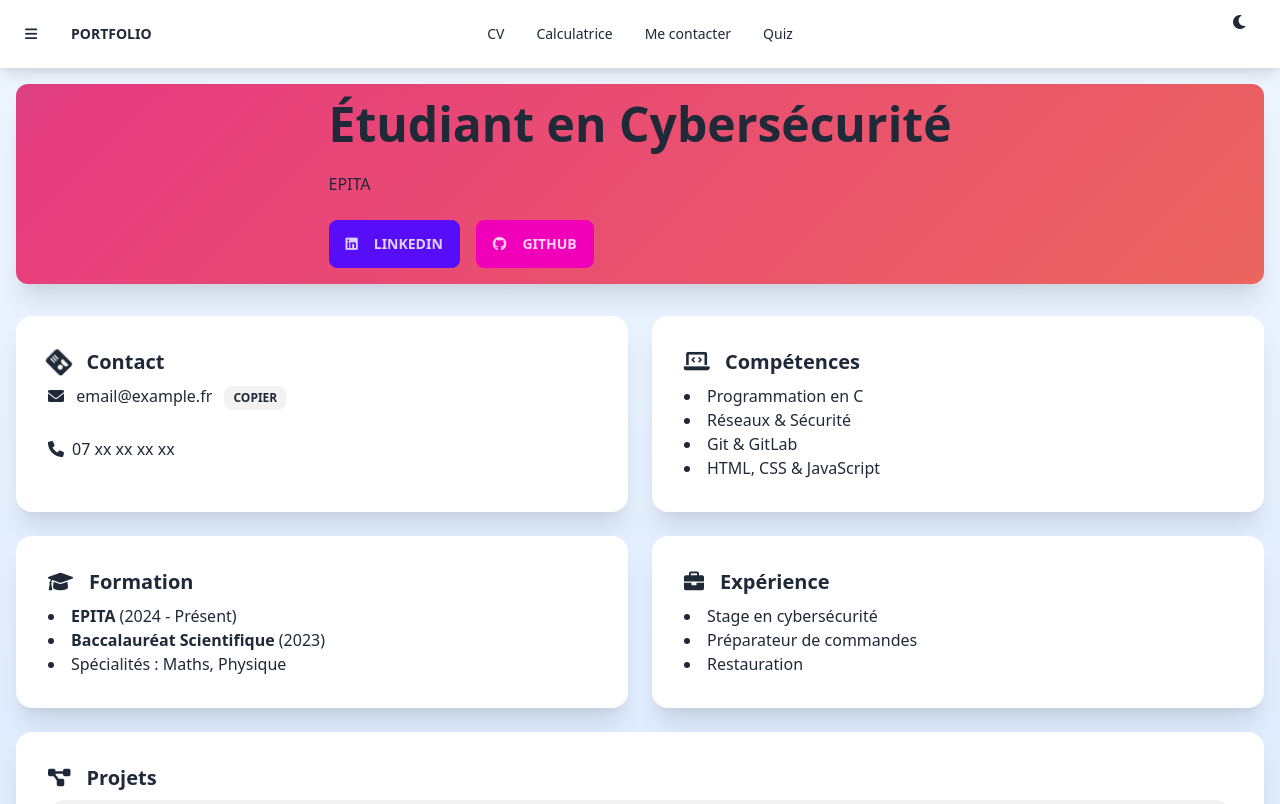
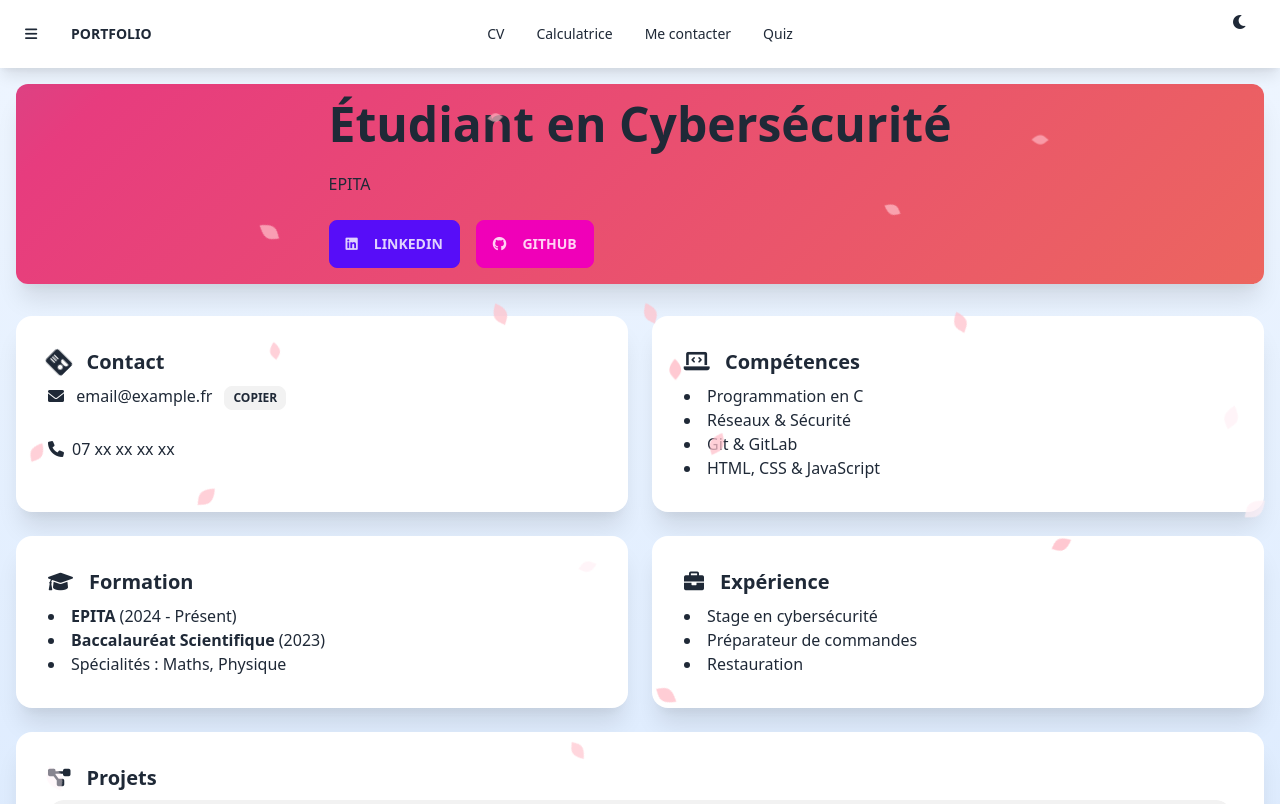
Before and after one commit to yanisdardaz/Tp-dev-web, a website: page src/index.html in a window 1280 px wide. Shown: the top 804 px of the page. Drawn offline with nearby package versions, Linux system fonts and the light colour scheme.

Commit message:
ajout de code html css et js pour le decoulement de pétales de rose en background

```diff
--- a/src/index.html
+++ b/src/index.html
@@ -487,5 +487,34 @@
 
   <!-- NE PAS OUBLIER CETTE LIGNE -->
   <script src="projet.js"></script>
+  <!-- À placer juste avant </body> dans ton fichier HTML principal -->
+
+<!-- Petals Falling Effect (Japon style) -->
+<style>
+.petal {
+  position: fixed;
+  top: -50px;
+  z-index: 0;
+  pointer-events: none;
+  width: 36px;
+  height: 36px;
+  opacity: 0.8;
+  animation: fall-petal linear infinite;
+}
+@keyframes fall-petal {
+  0% {
+    transform: translateY(-60px) rotateZ(0deg) scale(0.7);
+    opacity: 0.8;
+  }
+  80% {
+    opacity: 0.9;
+  }
+  100% {
+    transform: translateY(110vh) rotateZ(360deg) scale(1);
+    opacity: 0.4;
+  }
+}
+</style>
+<script src="petals.js"></script>
 </body>
 </html>
--- a/src/projet.js
+++ b/src/projet.js
@@ -305,3 +305,26 @@ function bruteForceQuiz() {
 
 // S'assurer que le DOM est chargé avant d'initialiser
 document.addEventListener('DOMContentLoaded', initPage);
+// Génère des pétales de fleur de cerisier (sakura)
+const petalColors = [
+  "rgba(255,182,193,0.85)",
+  "rgba(255,192,203,0.85)",
+  "rgba(255,240,245,0.8)"
+];
+function createPetal() {
+  const petal = document.createElement("div");
+  petal.className = "petal";
+  const size = Math.random() * 12 + 24;
+  petal.style.width = size + "px";
+  petal.style.height = size + "px";
+  petal.style.left = Math.random() * 100 + "vw";
+  petal.style.animationDuration = (Math.random() * 3 + 5) + "s";
+  petal.style.opacity = Math.random() * 0.5 + 0.5;
+  // Forme du pétale en SVG
+  petal.innerHTML = `<svg viewBox="0 0 36 36" fill="none"><path d="M18 3 C12 11, 3 16, 18 33 C33 16, 24 11, 18 3 Z" fill="${petalColors[Math.floor(Math.random()*petalColors.length)]}" /></svg>`;
+  document.body.appendChild(petal);
+  setTimeout(() => petal.remove(), 9000);
+}
+setInterval(createPetal, 400);
+// En créer quelques-uns au départ
+for (let i = 0; i < 10; i++) setTimeout(createPetal, i*300);
```
